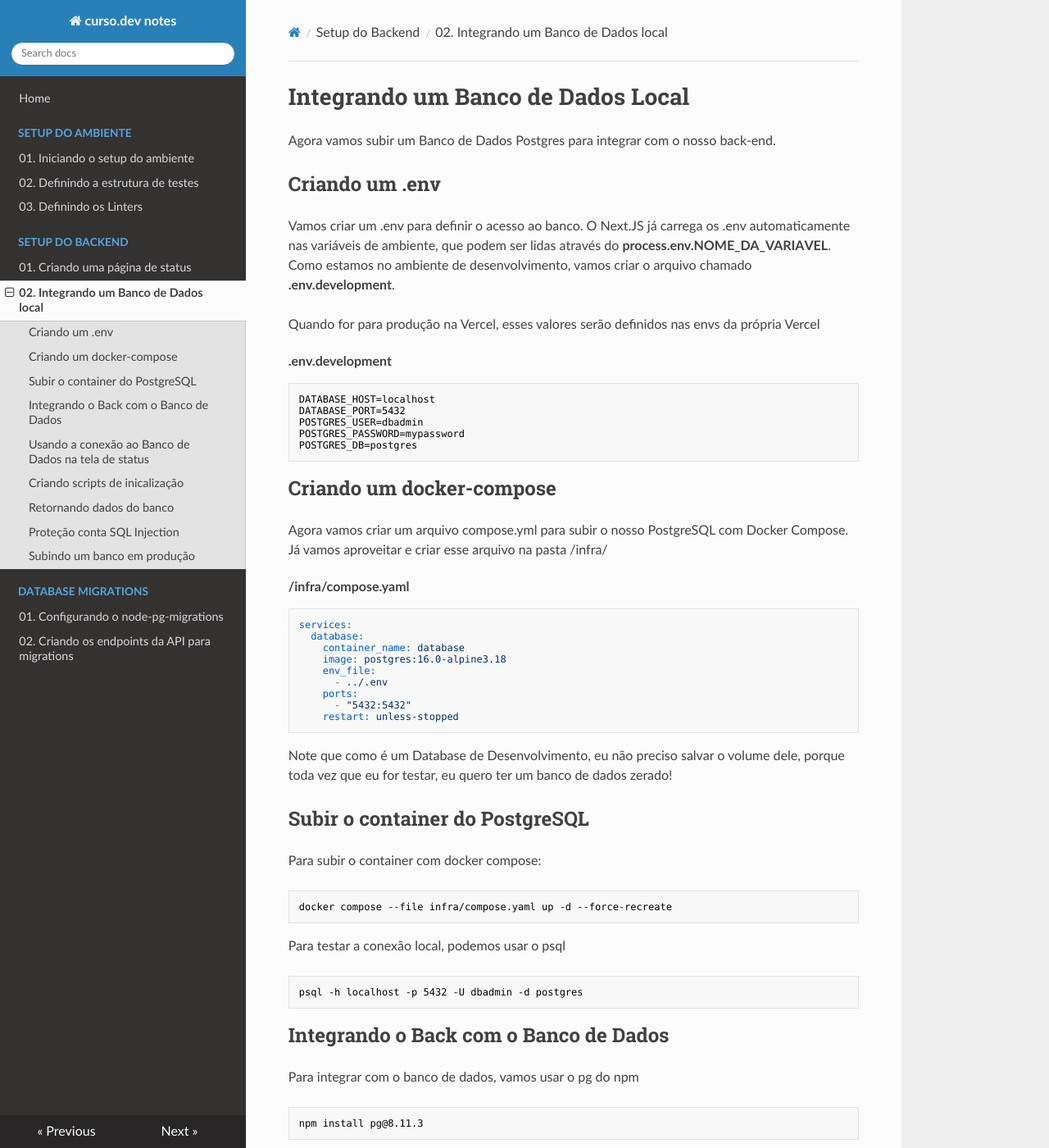
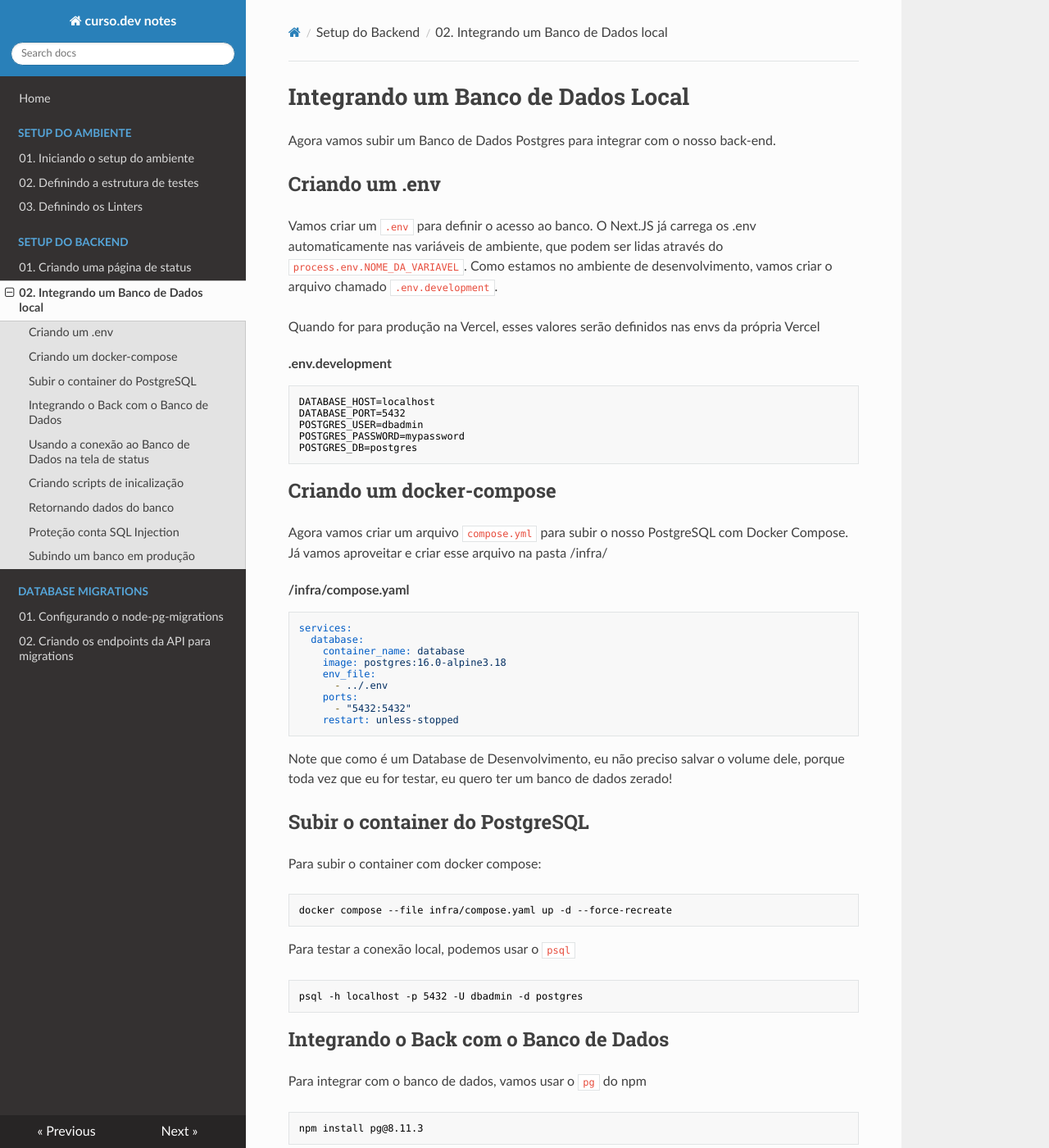
Before and after one commit to brunononogaki/curso.dev-study-notes-mkdocs, an MkDocs documentation site: the page built from docs/setup_backend/02_banco_local.md, in a window 1280 px wide and 1400 px high. Shown: the whole window at 82% size. Built offline with MkDocs 1.6.1, drawn with Linux system fonts in a browser that asks for light colours; nearby versions of some CDN libraries; some of the changed text lies outside the part shown.

Commit message:
highlighting parts of the text

````diff
--- a/docs/setup_backend/02_banco_local.md
+++ b/docs/setup_backend/02_banco_local.md
@@ -3,7 +3,7 @@
 Agora vamos subir um Banco de Dados Postgres para integrar com o nosso back-end.
 
 ## Criando um .env
-Vamos criar um .env para definir o acesso ao banco. O Next.JS já carrega os .env automaticamente nas variáveis de ambiente, que podem ser lidas através do **process.env.NOME_DA_VARIAVEL**. Como estamos no ambiente de desenvolvimento, vamos criar o arquivo chamado **.env.development**.
+Vamos criar um ``.env`` para definir o acesso ao banco. O Next.JS já carrega os .env automaticamente nas variáveis de ambiente, que podem ser lidas através do ``process.env.NOME_DA_VARIAVEL``. Como estamos no ambiente de desenvolvimento, vamos criar o arquivo chamado ``.env.development``.
 
 Quando for para produção na Vercel, esses valores serão definidos nas envs da própria Vercel
 
@@ -20,7 +20,7 @@ POSTGRES_DB=postgres
 ```
 
 ## Criando um docker-compose
-Agora vamos criar um arquivo compose.yml para subir o nosso PostgreSQL com Docker Compose. Já vamos aproveitar e criar esse arquivo na pasta /infra/
+Agora vamos criar um arquivo ``compose.yml`` para subir o nosso PostgreSQL com Docker Compose. Já vamos aproveitar e criar esse arquivo na pasta /infra/
 
 <div>
     <strong>/infra/compose.yaml</strong>
@@ -46,19 +46,19 @@ Para subir o container com docker compose:
 docker compose --file infra/compose.yaml up -d --force-recreate
 ```
 
-Para testar a conexão local, podemos usar o psql
+Para testar a conexão local, podemos usar o ``psql``
 ```bash
 psql -h localhost -p 5432 -U dbadmin -d postgres
 ```
 
 ## Integrando o Back com o Banco de Dados
 
-Para integrar com o banco de dados, vamos usar o pg do npm
+Para integrar com o banco de dados, vamos usar o ``pg`` do npm
 ```bash
 npm install pg@8.11.3
 ```
 
-E criaremos um arquivo infra/database.js
+E criaremos um arquivo ``infra/database.js``.
 <div>
     <strong>infra/database.js</strong>
 </div>
@@ -156,7 +156,7 @@ E confirme se a página continua retornando 200OK e se os testes estão passando
 
 
 ## Criando scripts de inicalização
-Vamos agora alterar o package.json e criar scripts que sobem a nossa infra toda:
+Vamos agora alterar o ``package.json`` e criar scripts que sobem a nossa infra toda:
 
 <div>
     <strong>package.json</strong>
@@ -175,7 +175,7 @@ Vamos agora alterar o package.json e criar scripts que sobem a nossa infra toda:
   },
 ```
 
-Show! Agora é possível subir todo o nosso ambiente (container do Postgres + aplicação) com o comando **npm run dev**! Coisa linda! 😎
+Show! Agora é possível subir todo o nosso ambiente (container do Postgres + aplicação) com o comando ``npm run dev``! Coisa linda! 😎
 
 ## Retornando dados do banco
 Agora vamos retornar dados do Banco, como a versão e a quantidade de conexão que ele suporta:
````
Also changed, not shown: other parts of docs/setup_backend/02_banco_local.md (+3 -3 lines), docs/database_migrations/01_Configurando_node-pg-migrations.md (+1 -1 lines), docs/setup_ambiente/01_setup_do_ambiente.md (+2 -2 lines), docs/setup_ambiente/02_estrutura_de_testes.md (+4 -4 lines), docs/setup_ambiente/03_linters.md (+5 -5 lines), docs/setup_backend/01_pagina_status.md (+2 -2 lines).
